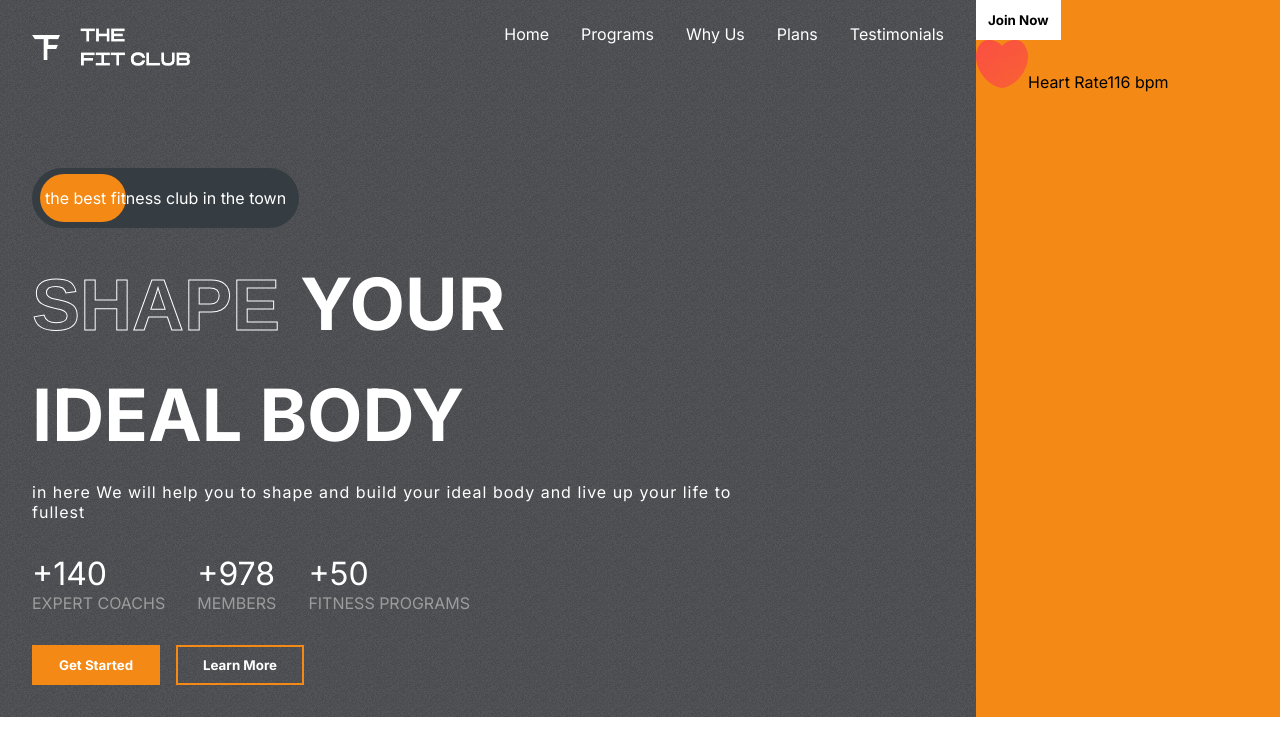
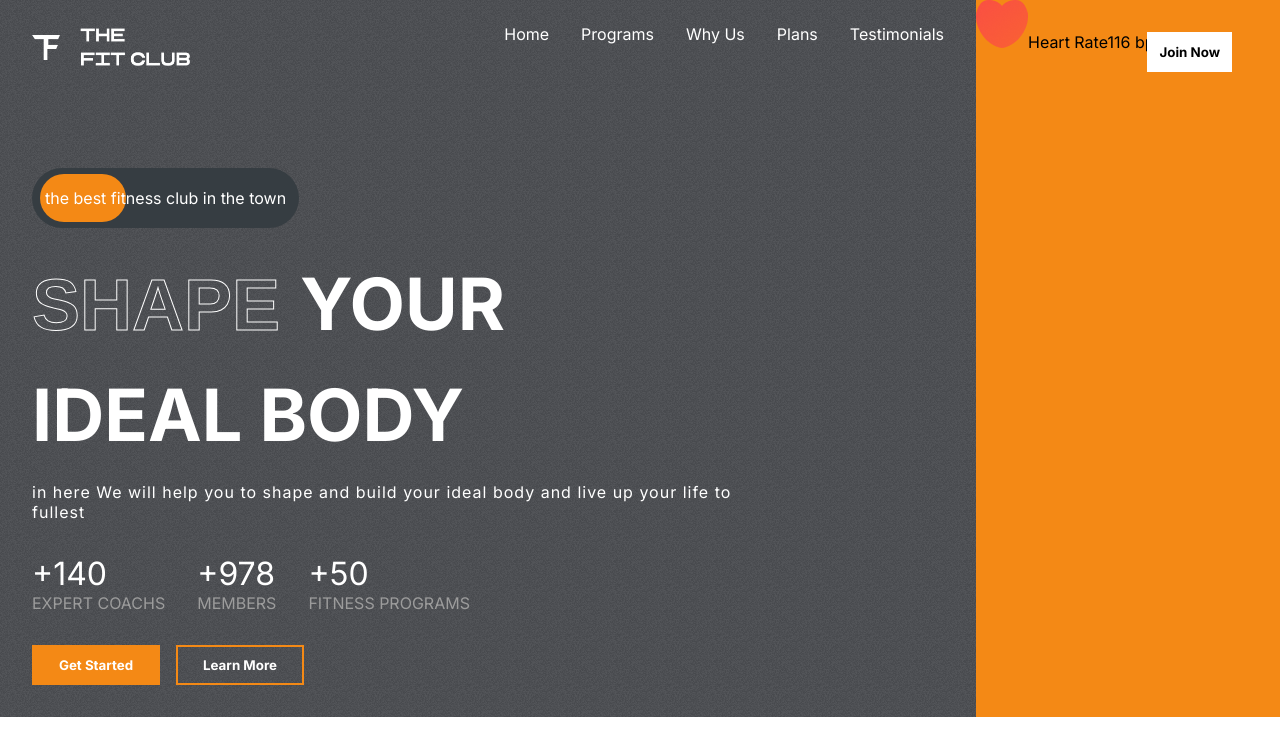
Before and after one commit to AlexMarquesAlves/fit-club-gym-app, a React (Vite) app: page / in a window 1280 px wide. Shown: the top 756 px of the page. Built offline with nearby package versions, Linux system fonts and the light colour scheme.

Commit message:
Feat: styling btn right side

```diff
--- a/src/components/Hero/styles.scss
+++ b/src/components/Hero/styles.scss
@@ -99,5 +99,12 @@
       flex: 1;
       position: relative;
       background-color: var(--orange);
+
+      > .btn {
+         position: absolute;
+         right: 3rem;
+         top: 2rem;
+         color: black;
+      }
    }
 }
```
